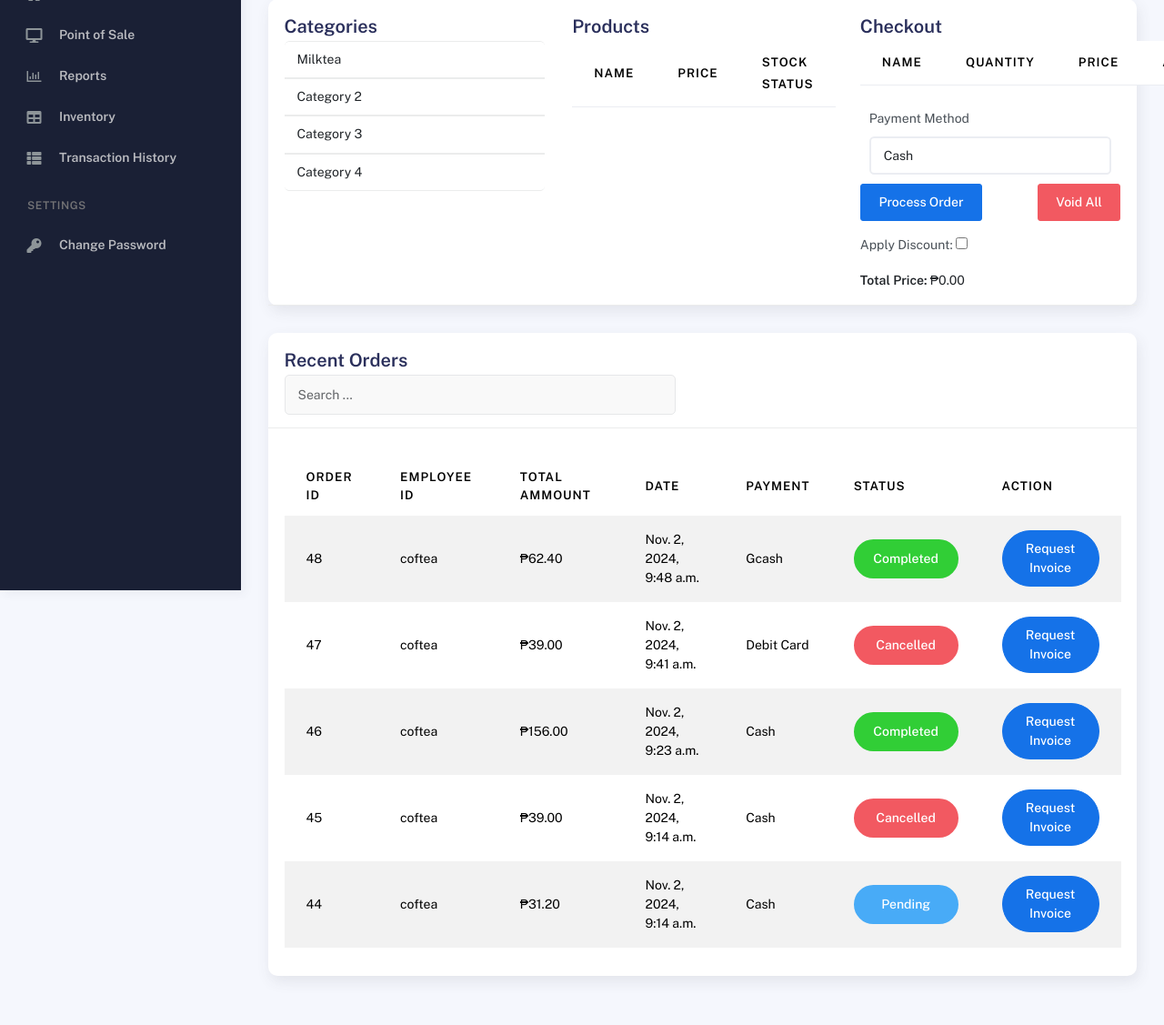
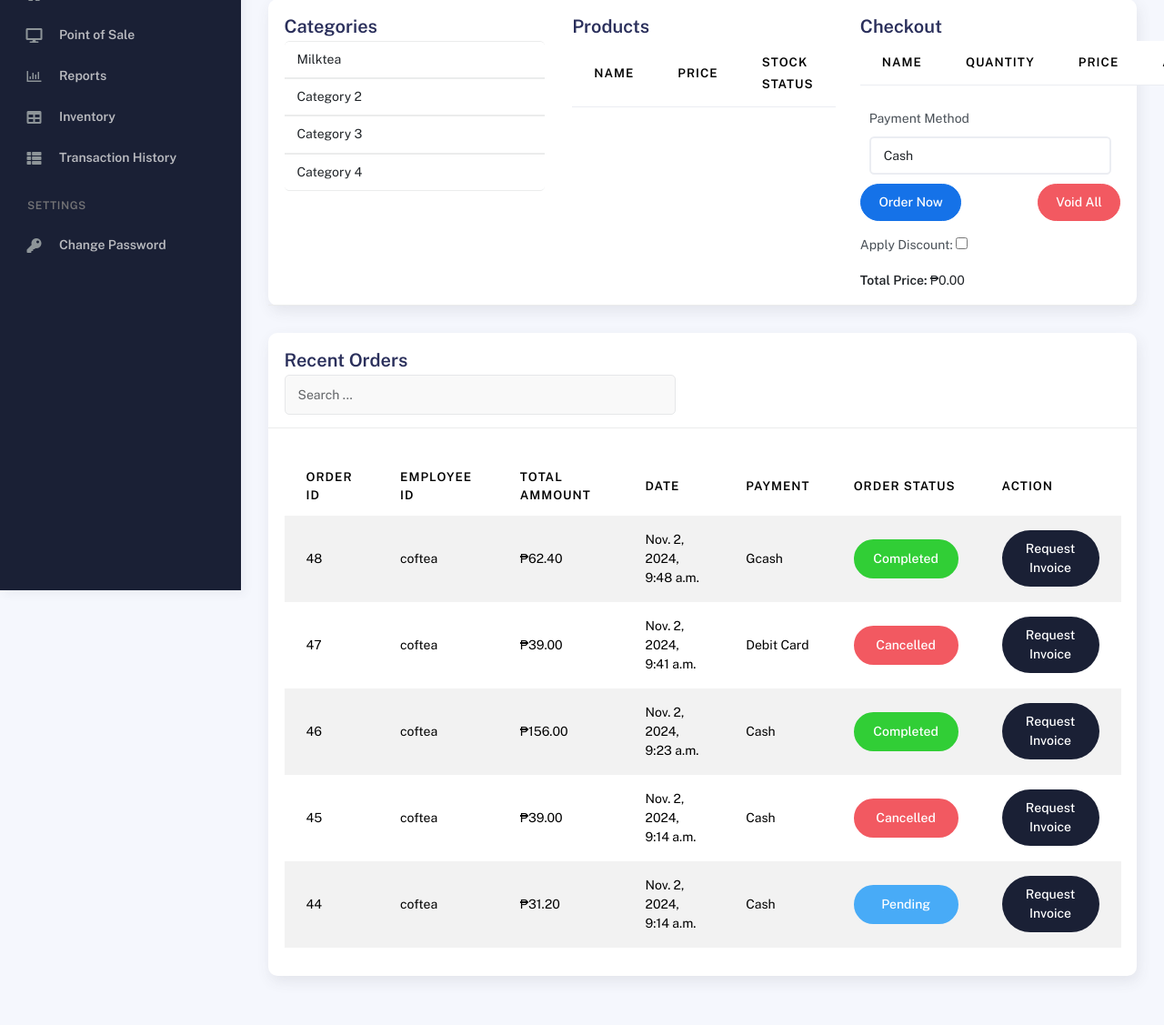
Before and after one commit to ImPresence2001/Coftea-Project, a Django app: page /pos/ in a window 1280 px wide. Shown: the part 151-1278 px from the top of the page at 91% size. Run offline with Django 5.2, Linux system fonts and the light colour scheme; data comes from the database, SQL or seed files in the repository; lists and menus that the app fills with data are empty; some libraries are stand-ins or nearby versions.

Commit message:
add a minor design

```diff
--- a/templates/pos.html
+++ b/templates/pos.html
@@ -72,8 +72,8 @@
                 </select>
             </div>
             <div class="d-flex justify-content-between">
-                <button type="submit" class="btn btn-primary" onclick="submitCheckoutItems()">Process Order</button>
-                <button type="button" class="btn btn-danger" onclick="promptVoid()">Void All</button>
+                <button type="submit" class="btn btn-primary btn-rounded" onclick="submitCheckoutItems()">Order Now</button>
+                <button type="button" class="btn btn-danger btn-rounded" onclick="promptVoid()">Void All</button>
             </div>
             <div class="mt-3">
                 <label for="apply-discount">Apply Discount:</label>
@@ -124,7 +124,7 @@
                         <th scope="col">Total Ammount</th>
                         <th scope="col">Date</th>
                         <th scope="col">Payment</th>
-                        <th scope="col">Status</th>
+                        <th scope="col">Order Status</th>
                         <th scope="col">Action</th>
                       </tr>
                     </thead>
@@ -154,7 +154,7 @@
                             {% endif %}
                         </td>
                           <td>
-                            <a href="{% url 'request_invoice' order.order_id %}" class="btn btn-primary btn-rounded" target="_blank">Request Invoice</a>
+                            <a href="{% url 'request_invoice' order.order_id %}" class="btn btn-black btn-rounded" target="_blank">Request Invoice</a>
                           </td>
                         </tr>
                         {% empty %}
@@ -294,7 +294,7 @@
                 <td>${item.name}</td>
                 <td>${item.quantity}</td>
                 <td>₱${(item.price * item.quantity).toFixed(2)}</td>
-                <td><button type="button" class="btn btn-danger btn-sm" onclick="voidProduct(${item.id})">Void</button></td>
+                <td><button type="button" class="btn btn-danger btn-sm btn-rounded" onclick="voidProduct(${item.id})">Void</button></td>
             `;
             checkoutTableBody.appendChild(row);
         }
```
Also changed, not shown: templates/order_history.html (+16 -1 lines).
